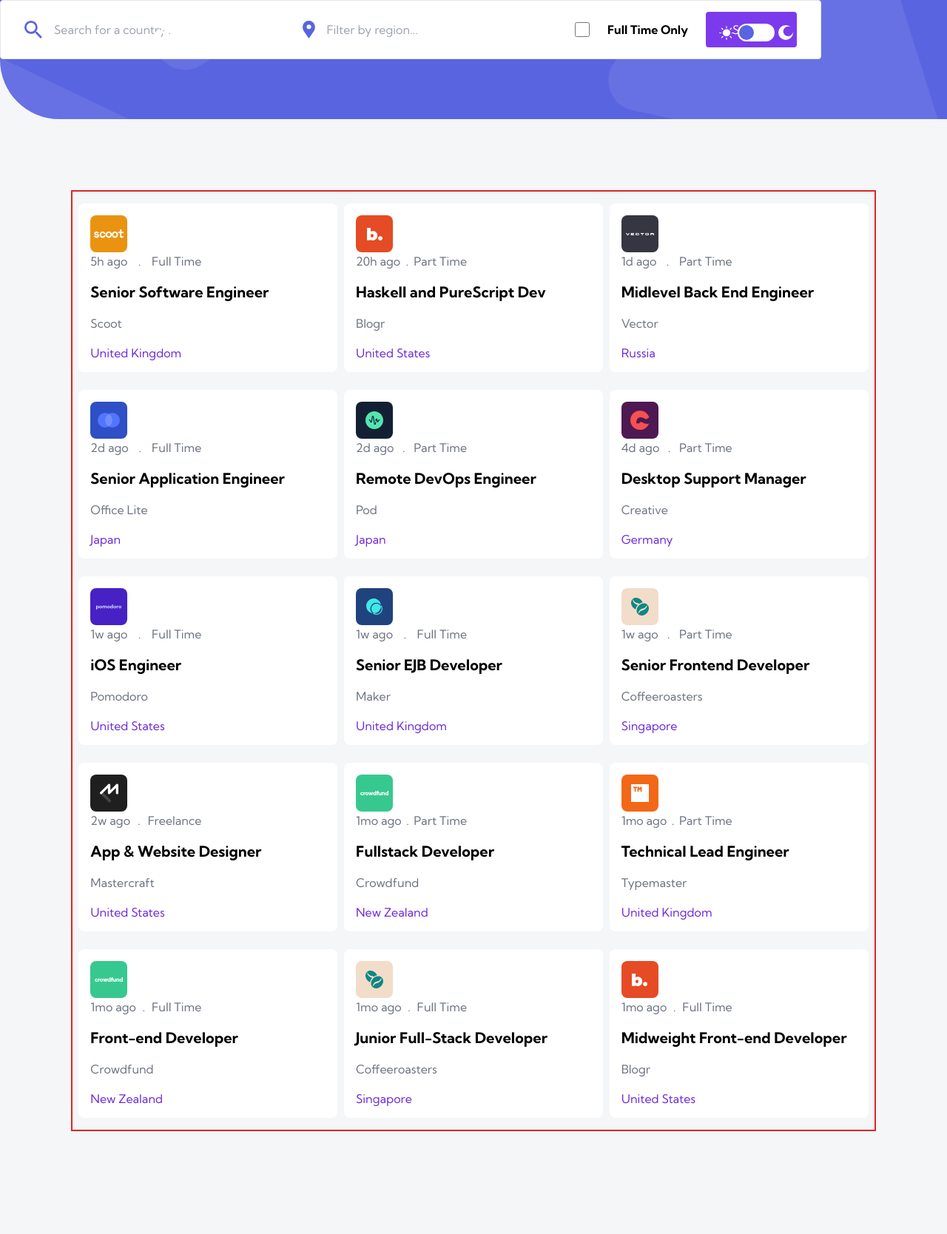
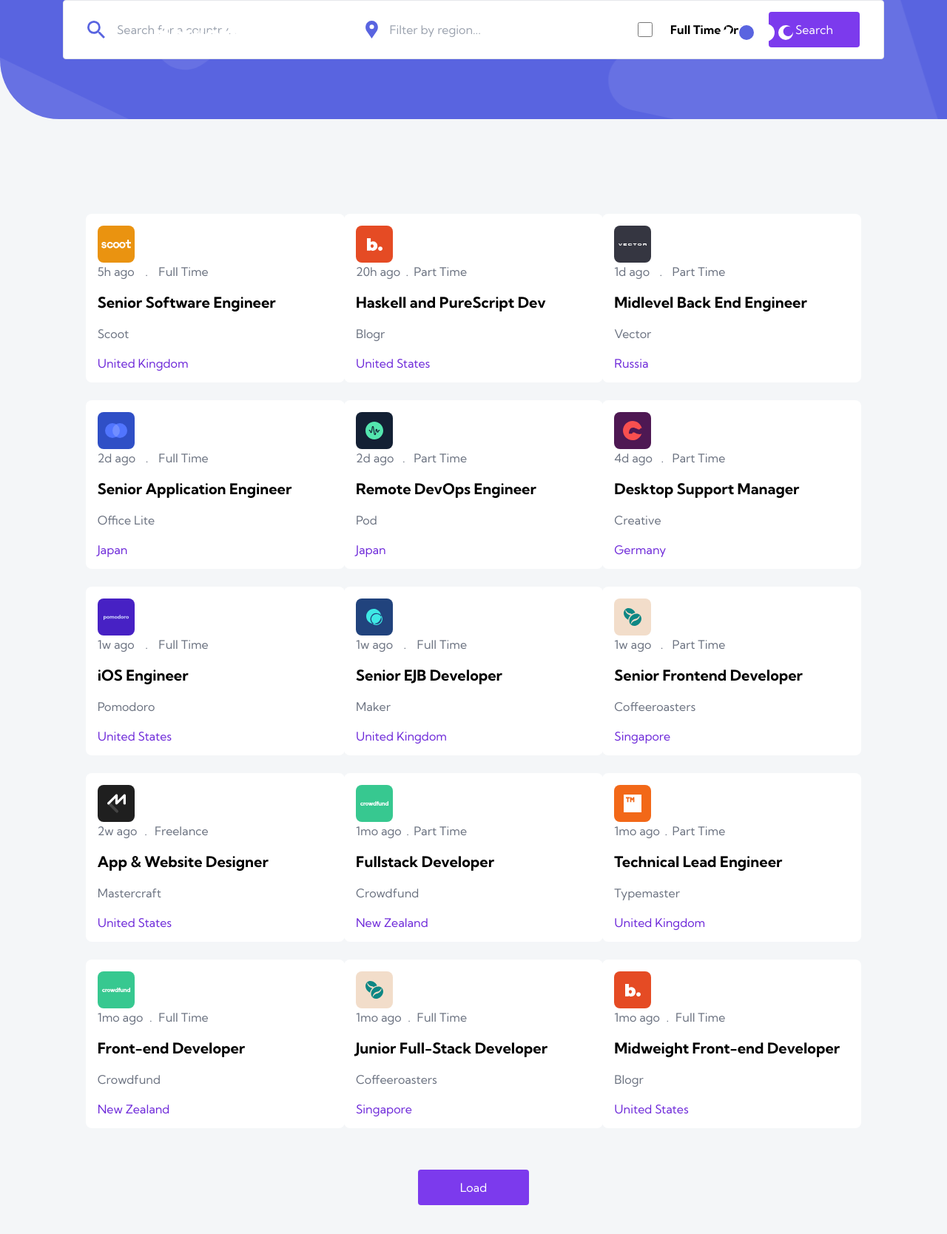
Before and after one commit to Magnus-kutuson/Devjobs, an Angular app: page / in a window 1280 px wide. Shown: the top 1668 px of the page at 74% size. Before the commit the page ends 1625 px from the top, so only its background shows below. Built offline with nearby package versions, Linux system fonts and the light colour scheme.

Commit message:
feat: enhance jobspage layout with improved grid structure and add load button

```diff
--- a/src/app/core/components/inputs/inputs.component.html
+++ b/src/app/core/components/inputs/inputs.component.html
@@ -1,4 +1,5 @@
-<div class="w-[1110px] h-[80px] bg-white border border-gray-200 flex items-center justify-between input-container rounded p-8">
+<div class="place-items-center">
+    <div class="w-[1110px] h-[80px] bg-white border border-gray-200 flex items-center justify-between  rounded p-8">
 <div class="flex items-center">
     <img src="/assets/desktop/icon-search.svg" alt="">
     <input type="text" class="w-[300px] h-[40px] border-none outline-none pl-4 border-s-4" placeholder="Search for a country...">
@@ -13,3 +14,4 @@
     <button class="w-[123px] h-[48px] text-white bg-violet-600 rounded">Search</button>
 </div>
 </div>
+</div>
--- a/src/app/core/pages/jobspage/jobspage.component.html
+++ b/src/app/core/pages/jobspage/jobspage.component.html
@@ -1,6 +1,6 @@
 <div>
     <app-header></app-header>
- <div class=" grid grid-cols-3 gap-6 p-4 border-2 border-red-600 place-items-center m-24">
+ <div class=" grid grid-cols-3 gap-6 p-4  place-items-center m-28">
   <div class="w-[350px] h-[228px] bg-white  rounded-lg p-4 dark:bg-slate-950"  *ngFor="let job of jobs">
     <div class="w-[50px] h-[50px] flex justify-center items-center rounded-lg "
     [style.background]="job.logoBackground">
@@ -17,5 +17,7 @@
         <p class="text-md text-violet-700">{{job.location}}</p>
    </div>
  </div>
+ <div></div>
+ <button class="w-[150px] h-[48px] text-white bg-violet-600 rounded mt-8">Load</button>
 </div>
 <router-outlet/>
```
